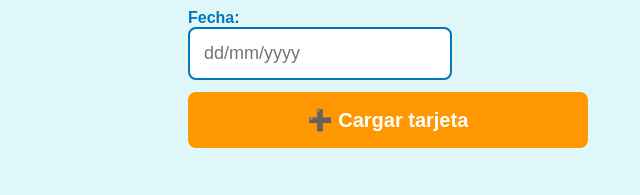
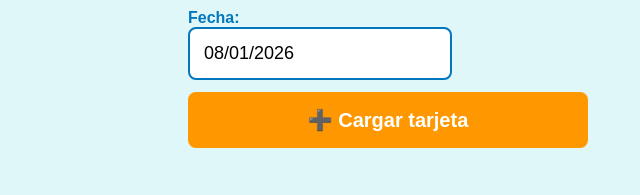
Before and after one commit to elconde01/PhotoCard, a plain HTML site: page index.html in a window 1280 px wide. Shown: the part 403-598 px from the top of the page, 252-892 px from the left. Drawn offline with Linux system fonts and the light colour scheme.

Commit message:
Update index.html

```diff
--- a/index.html
+++ b/index.html
@@ -9,7 +9,7 @@
   <style>
     body {
       margin: 0;
-      font-family: 'Arial', sans-serif;
+      font-family: Arial, sans-serif;
       background: #e0f7fa;
       color: #0277bd;
     }
@@ -89,7 +89,7 @@
     <label>Foto desde:<br><input type="text" id="fotoDesde" required></label>
     <label>Foto hasta:<br><input type="text" id="fotoHasta" required></label>
     <label>Fotógrafo:<br><input type="text" id="fotografo" required></label>
-    <label>Fecha:<br><input type="text" id="fecha" placeholder="dd/mm/yyyy" required></label>
+    <label>Fecha:<br><input type="text" id="fecha" required></label>
     <button type="button" id="guardar">➕ Cargar tarjeta</button>
   </form>
 
@@ -120,6 +120,17 @@
         tbody.appendChild(fila);
       });
     }
+
+    // Fecha actual por defecto
+    function fechaHoy() {
+      const hoy = new Date();
+      const d = String(hoy.getDate()).padStart(2, '0');
+      const m = String(hoy.getMonth() + 1).padStart(2, '0');
+      const y = hoy.getFullYear();
+      return `${d}/${m}/${y}`;
+    }
+
+    document.getElementById('fecha').value = fechaHoy();
     renderTabla();
 
     document.getElementById('guardar').onclick = () => {
@@ -137,7 +148,11 @@
       registros.push(sesion);
       localStorage.setItem('sesionesFoto', JSON.stringify(registros));
       renderTabla();
-      document.getElementById('formSesion').reset();
+
+      // Limpiar campos excepto Fotógrafo y Fecha
+      document.getElementById('cliente').value = '';
+      document.getElementById('fotoDesde').value = '';
+      document.getElementById('fotoHasta').value = '';
       document.getElementById('cliente').focus();
     };
 
```
